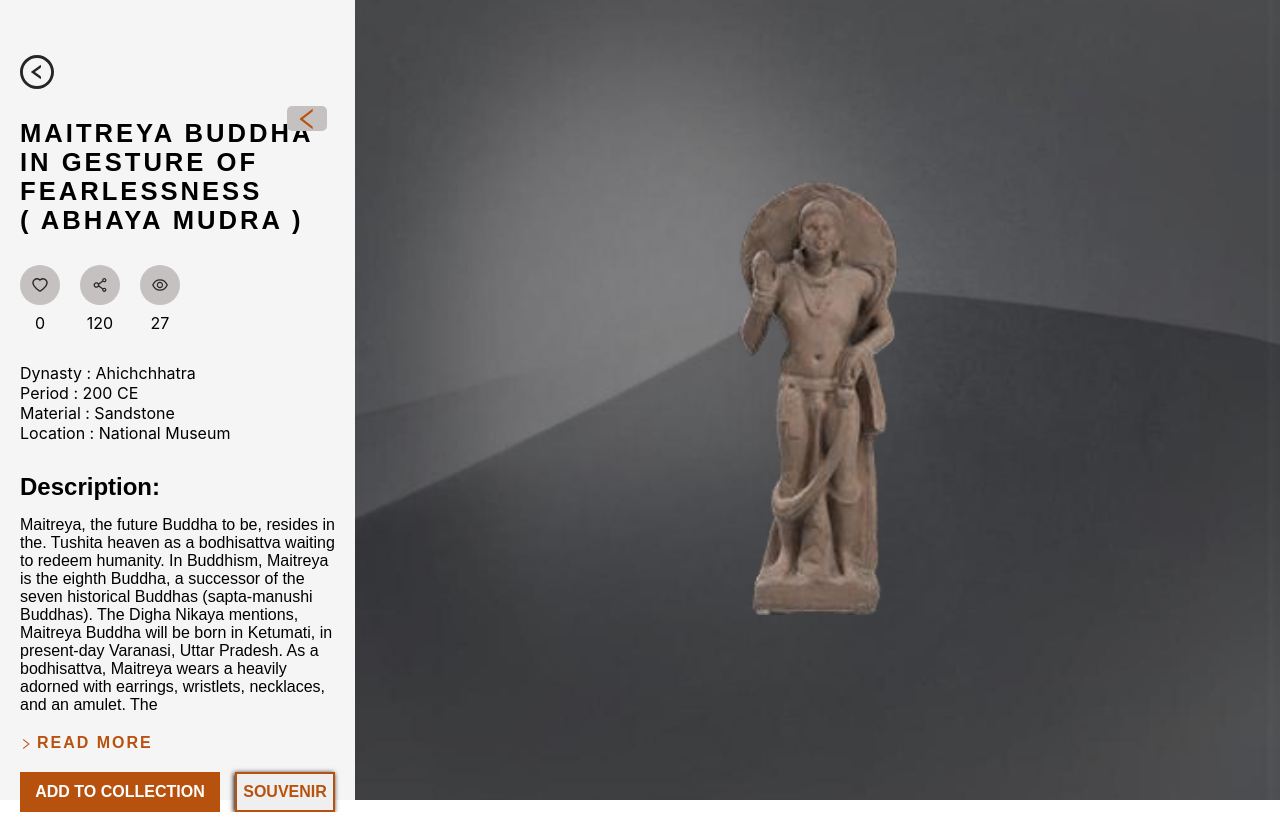
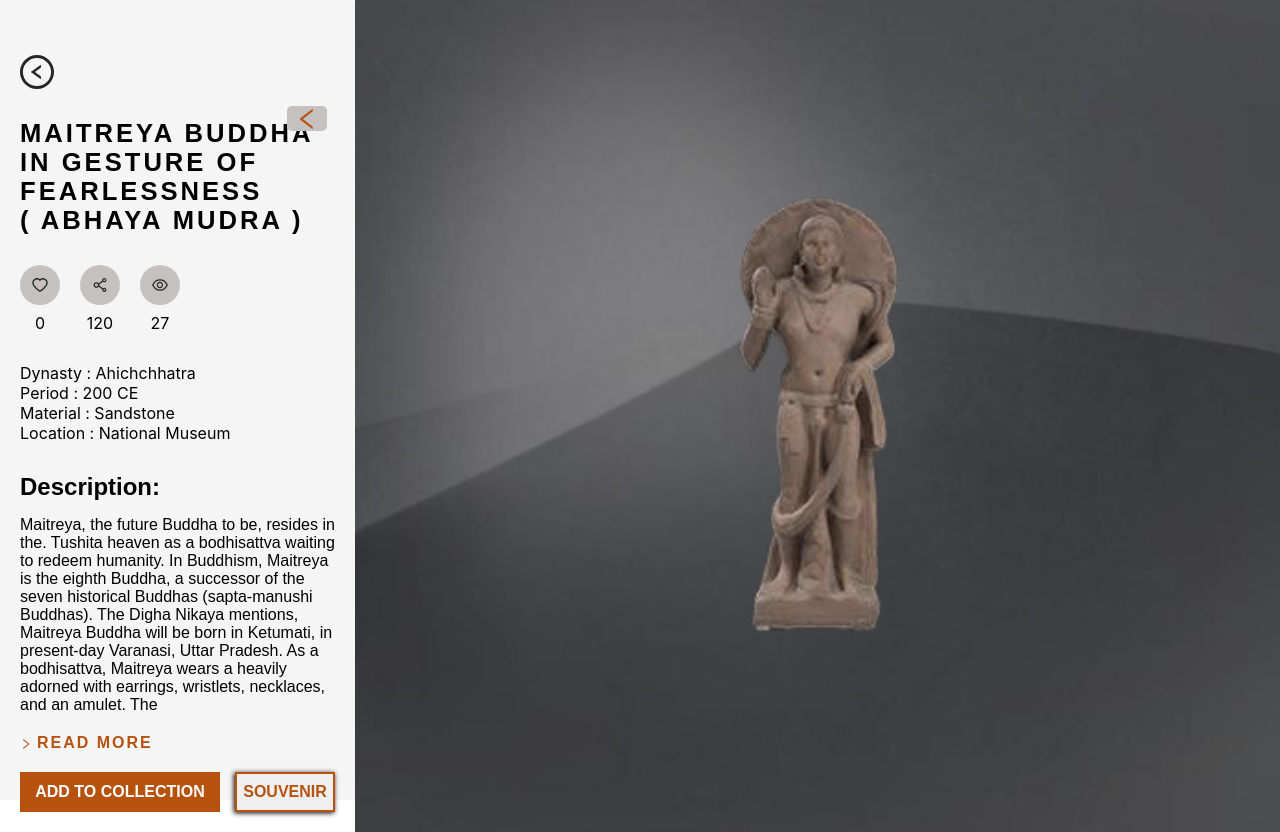
Before and after one commit to KARUNAKARPUSULURI/Wholphin_tech_assignment, a React (Create React App) app: page / in a window 1280 px wide. Built offline with nearby package versions, Linux system fonts and the light colour scheme.

Commit message:
adjusted height

```diff
--- a/src/App.css
+++ b/src/App.css
@@ -130,7 +130,7 @@ a {
   background-repeat: no-repeat;
   background-position: center;
   background-size: cover;
-  height: 50rem;
+  height: 52rem;
   transition: flex 0.3s ease-in-out;
 }
 .right-container.full {
```
